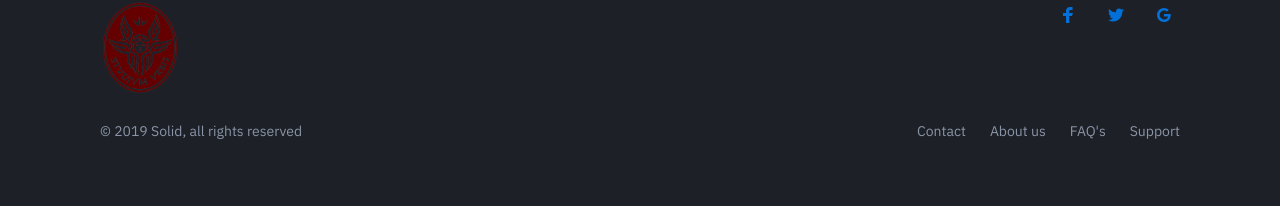
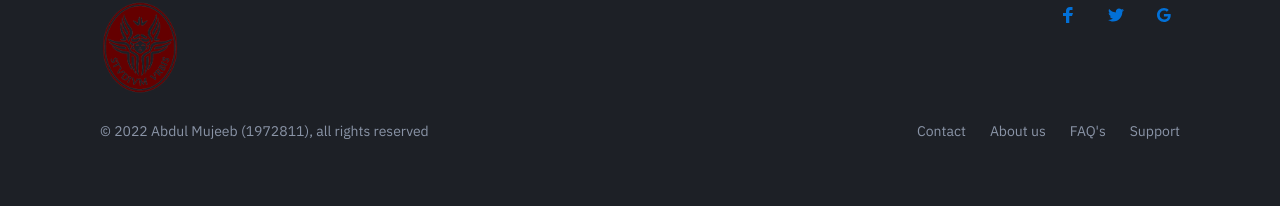
Before and after one commit to mujeebishaque/project-VA, a Django app: page /index/ in a window 1280 px wide. Shown: the part 2439-2645 px from the top of the page. Run offline with Django 3.2, Linux system fonts and the light colour scheme; some libraries are stand-ins or nearby versions.

Commit message:
sample images

```diff
--- a/templates/index.html
+++ b/templates/index.html
@@ -195,7 +195,7 @@
                             </a>
                         </li>
                     </ul>
-                    <div class="footer-copyright">&copy; 2019 Solid, all rights reserved</div>
+                    <div class="footer-copyright">&copy; <script>document.write(new Date().getFullYear());</script> Abdul Mujeeb (1972811), all rights reserved</div>
                 </div>
             </div>
         </footer>
```
Also changed, not shown: gromaps_cholorpeth.jpg (added), mixed_subplots.jpg (added), webpage_mockup.jpg (added).
